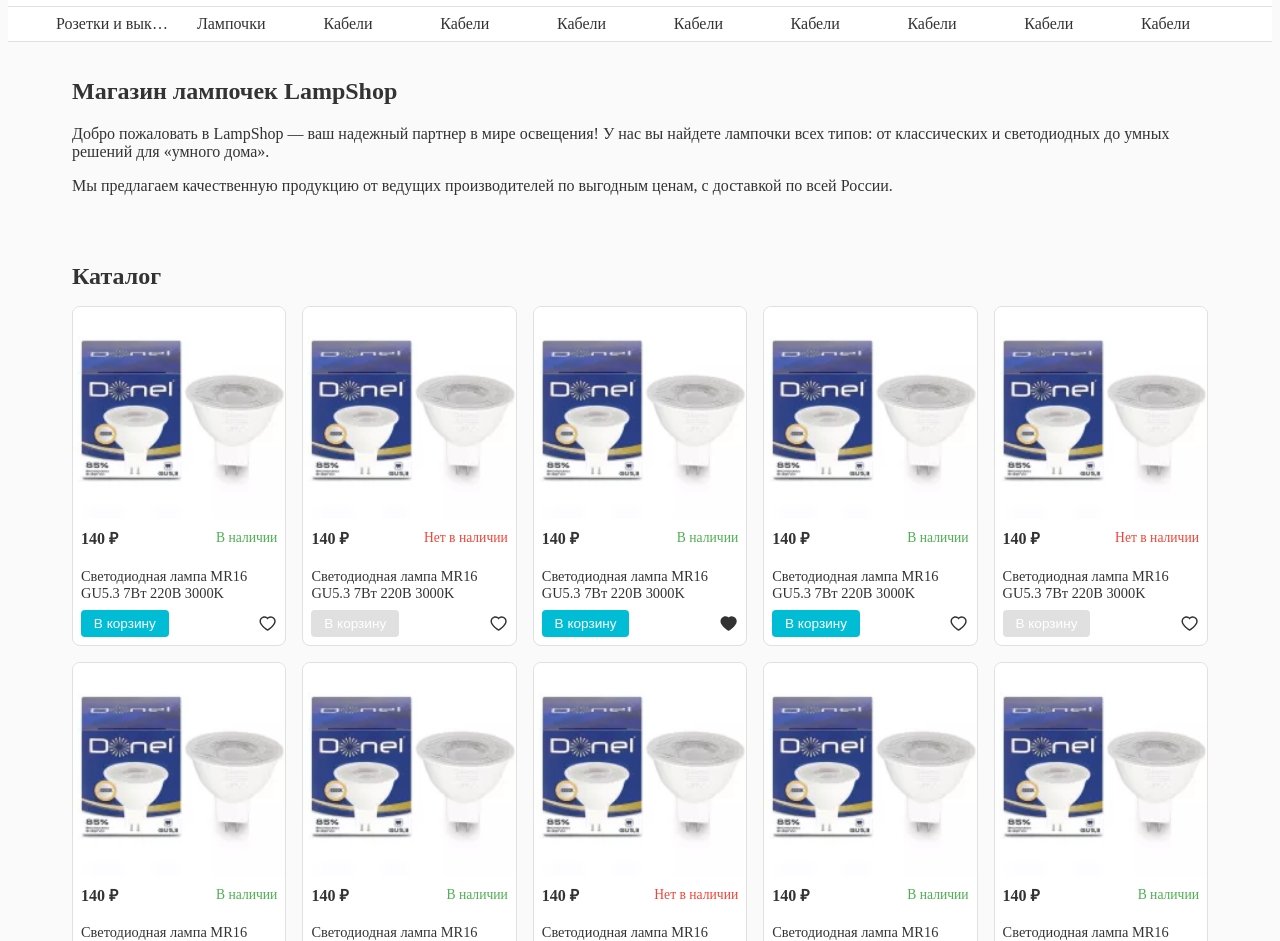
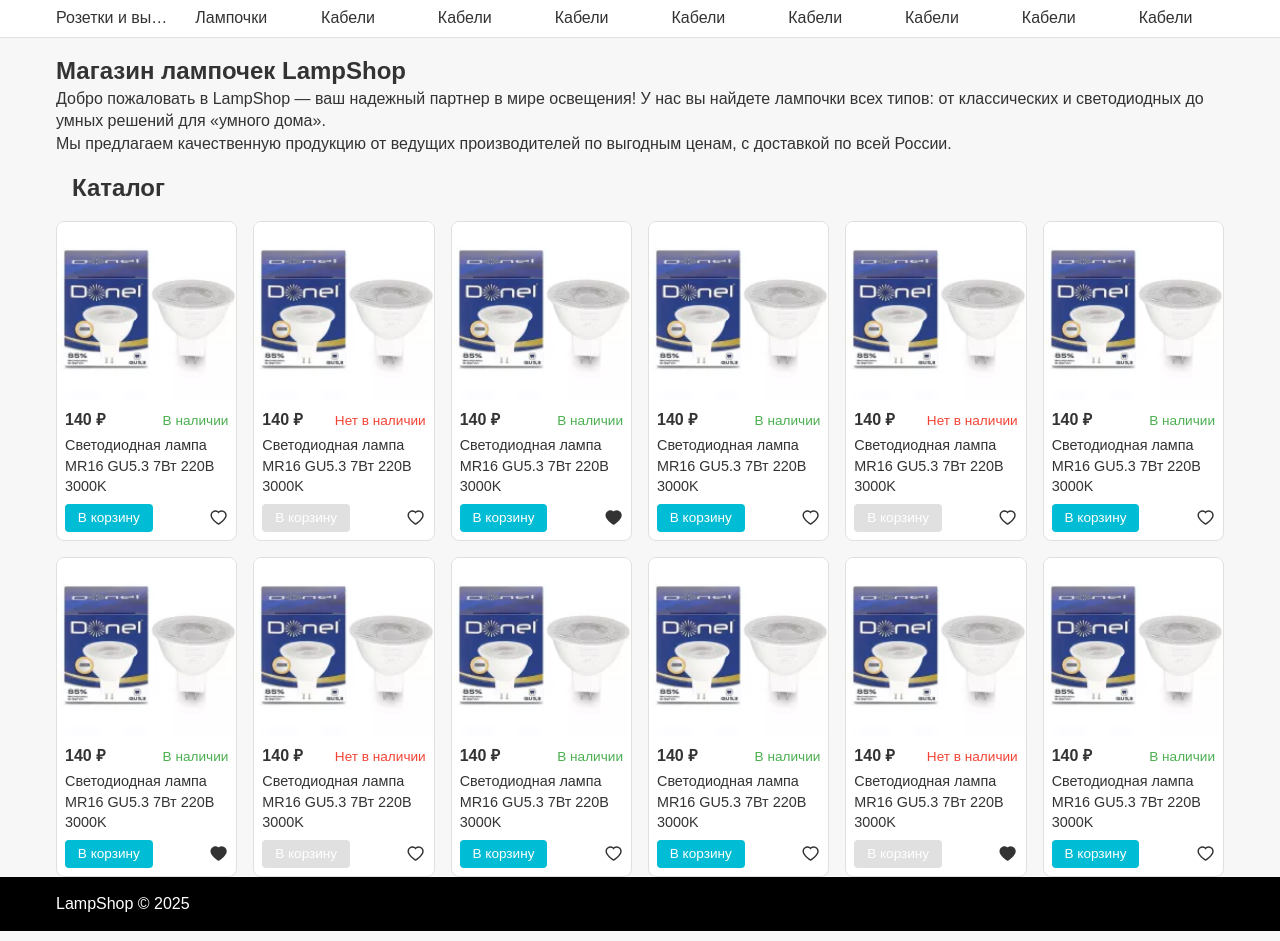
Before and after one commit to Deevins/lampshop-frontend, a React (Vite) app: page / in a window 1280 px wide. Shown: the part 51-992 px from the top of the page. Built offline with nearby package versions, Linux system fonts and the light colour scheme.

Commit message:
feat: added main page

```diff
--- a/src/App.tsx
+++ b/src/App.tsx
@@ -3,6 +3,7 @@ import Header from './components/Header/Header'
 import NavMenu from './components/NavMenu/NavMenu'
 import Catalog from './components/Catalog/Catalog'
 import Footer from './components/Footer/Footer'
+
 
 const App: React.FC = () => (
     <>
@@ -10,7 +11,7 @@ const App: React.FC = () => (
         <NavMenu />
         <div className="container">
             <main>
-                <section style={{ padding: '1rem', alignItems: "center" }}>
+                <section style={{ paddingTop: '1rem', paddingBottom: '1rem' }}>
                     <h1 >Магазин лампочек LampShop</h1>
                     <p>
                         Добро пожаловать в LampShop — ваш надежный партнер в мире освещения! У нас вы найдете лампочки всех типов: от классических и светодиодных до умных решений для «умного дома».
@@ -22,9 +23,7 @@ const App: React.FC = () => (
                 <Catalog />
             </main>
         </div>
-        <Footer />
+        <Footer/>
     </>
-
-)
-
+);
 export default App
--- a/src/components/Catalog/Catalog.module.scss
+++ b/src/components/Catalog/Catalog.module.scss
@@ -1,18 +1,18 @@
-@import '../../styles/variables';
+@use '../../styles/index' as *;
 
 .catalog {
-  padding: 1rem;
-  h2 {
-    margin-bottom: 1rem;
-  }
+  h2 { margin-bottom: 1rem; }
+
 }
 
 .grid {
   display: grid;
-  grid-template-columns: repeat(auto-fill, minmax(200px, 1fr));
+  grid-template-columns: repeat(auto-fit, minmax(180px, 1fr));
   gap: 1rem;
+}
 
-  @media (max-width: $mobile-break) {
-    grid-template-columns: repeat(auto-fill, minmax(150px, 1fr));
+@media (max-width: $mobile-break) {
+  .grid {
+    grid-template-columns: repeat(auto-fit, minmax(140px, 1fr));
   }
 }
--- a/src/components/Catalog/Catalog.tsx
+++ b/src/components/Catalog/Catalog.tsx
@@ -1,17 +1,17 @@
-import React from 'react'
-import styles from './Catalog.module.scss'
-import ProductCard from './ProductCard'
-import { products } from '../../mocks/products'
+import React from 'react';
+import styles from './Catalog.module.scss';
+import ProductCard from './ProductCard';
+import { products } from '../../mocks/products';
 
 const Catalog: React.FC = () => (
     <section className={styles.catalog}>
-        <h2>Каталог</h2>
+        <h2 style={{paddingLeft:'1rem', fontWeight:'bold'}}>Каталог</h2>
         <div className={styles.grid}>
             {products.map(p => (
                 <ProductCard key={p.id} product={p} />
             ))}
         </div>
     </section>
-)
+);
 
-export default Catalog
+export default Catalog;
--- a/src/components/Footer/Footer.module.scss
+++ b/src/components/Footer/Footer.module.scss
@@ -1,18 +1,16 @@
+@use '../../styles/index' as *;
+
 .footer {
   width: 100%;
   background: #000;
-  padding: 1.5rem 0;
-  box-sizing: border-box;
+  padding: 1rem 0;
 }
 
 .inner {
   max-width: 1200px;
   margin: 0 auto;
   padding: 0 1rem;
-  display: flex;
-  justify-content: flex-start;
-  align-items: center;
   text-align: left;
   color: #fff;
-  font-size: 1.125rem;
+  font-size: 1rem;
 }
--- a/src/components/SearchBar/SearchBar.module.scss
+++ b/src/components/SearchBar/SearchBar.module.scss
@@ -1,19 +1,21 @@
-@import '../../styles/variables';
+@use '../../styles/index' as *;
 
 .searchBar {
   display: flex;
-  flex: 1;
+  flex: 1 1 auto;
+  min-width: 0;
   max-width: 400px;
   margin: 0 1rem;
 
   input {
     flex: 1;
+    min-width: 0;
+    width: 100%;
     padding: 0.5rem;
     border: 1px solid $gray-light;
     border-right: none;
     border-radius: 4px 0 0 4px;
   }
-
   button {
     padding: 0 1rem;
     border: 1px solid $gray-light;
@@ -23,3 +25,11 @@
     border-radius: 0 4px 4px 0;
   }
 }
+
+@media (max-width: $mobile-break) {
+  .searchBar {
+    flex: 1 1 100%;
+    max-width: 100%;
+    margin: 0.5rem 0;
+  }
+}
--- a/src/main.tsx
+++ b/src/main.tsx
@@ -1,8 +1,8 @@
-import './styles/global.scss'
+import ReactDOM from 'react-dom/client';
+import App from './App';
+import './styles/global.scss';
 
-import App from './App'
-import {createRoot} from "react-dom/client";
-
-createRoot(document.getElementById('root')!).render(
-    <App />
-)
+const root = ReactDOM.createRoot(
+    document.getElementById('root') as HTMLElement
+);
+root.render(<App />);
--- a/src/styles/global.scss
+++ b/src/styles/global.scss
@@ -1,4 +1,27 @@
-@import './variables';
+@use './index' as *;
+
+/* Reset & global */
+*, *::before, *::after {
+  margin: 0;
+  padding: 0;
+  box-sizing: border-box;
+}
+
+body {
+  font-family: Arial, sans-serif;
+  background: #f7f7f7;
+  color: $text-dark;
+  line-height: 1.4;
+}
+
+a {
+  text-decoration: none;
+  color: inherit;
+}
+
+ul {
+  list-style: none;
+}
 
 .container {
   width: 100%;
@@ -7,20 +30,3 @@
   padding: 0 1rem;
   box-sizing: border-box;
 }
-
-html, body {
-  background: #fafafa !important;
-  color: #333 !important;
-}
-@media (prefers-color-scheme: dark) {
-  html, body {
-    background: #fafafa !important;
-    color: #333 !important;
-  }
-}
-
-ul {
-  list-style: none;
-  margin: 0;
-  padding: 0;
-}
--- /dev/null
+++ b/src/styles/index.scss
@@ -0,0 +1 @@
+@forward 'variables';
```
Also changed, not shown: src/components/Footer/Footer.tsx (+5 -7 lines), src/components/SearchBar/SearchBar.tsx (+4 -4 lines).
